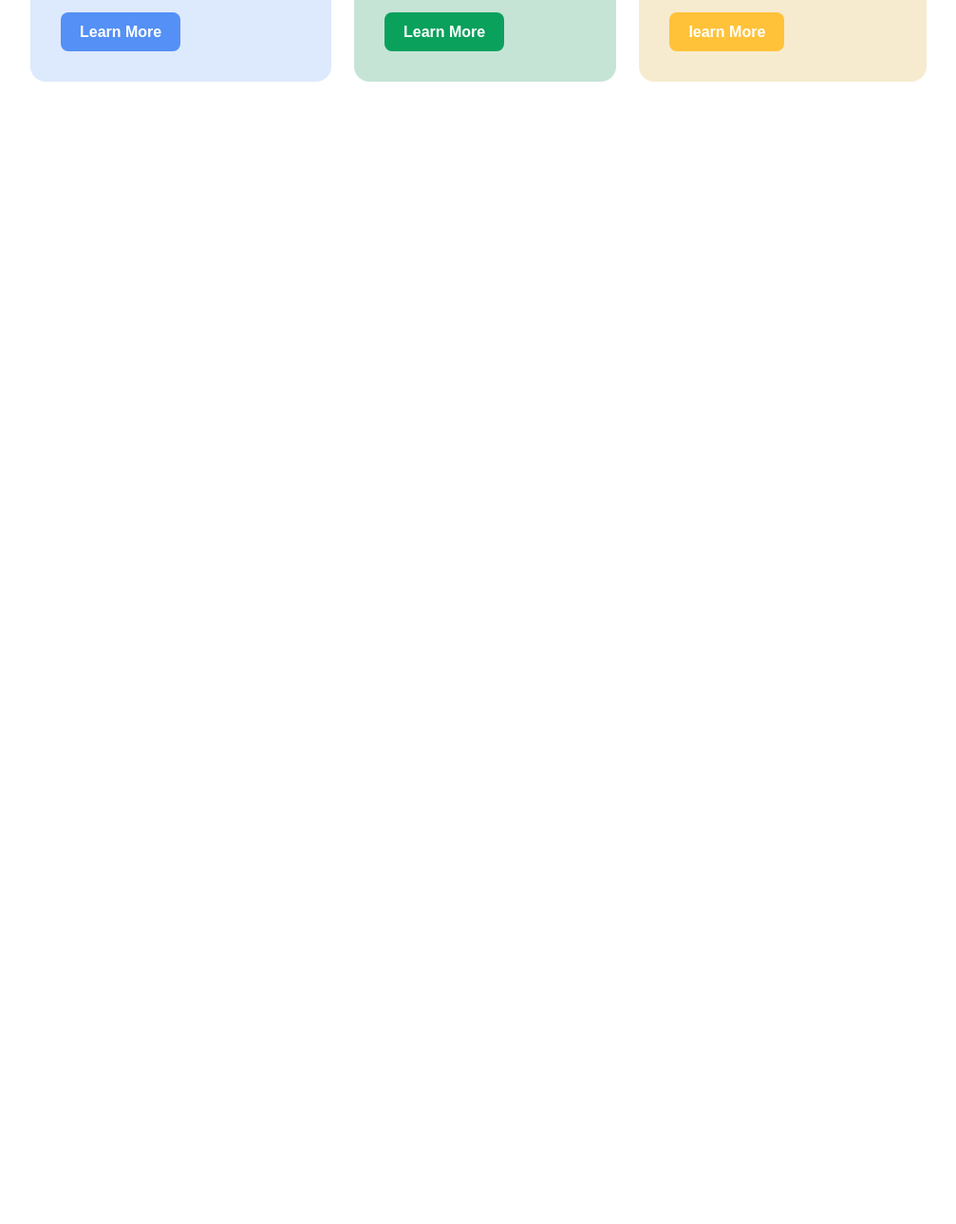
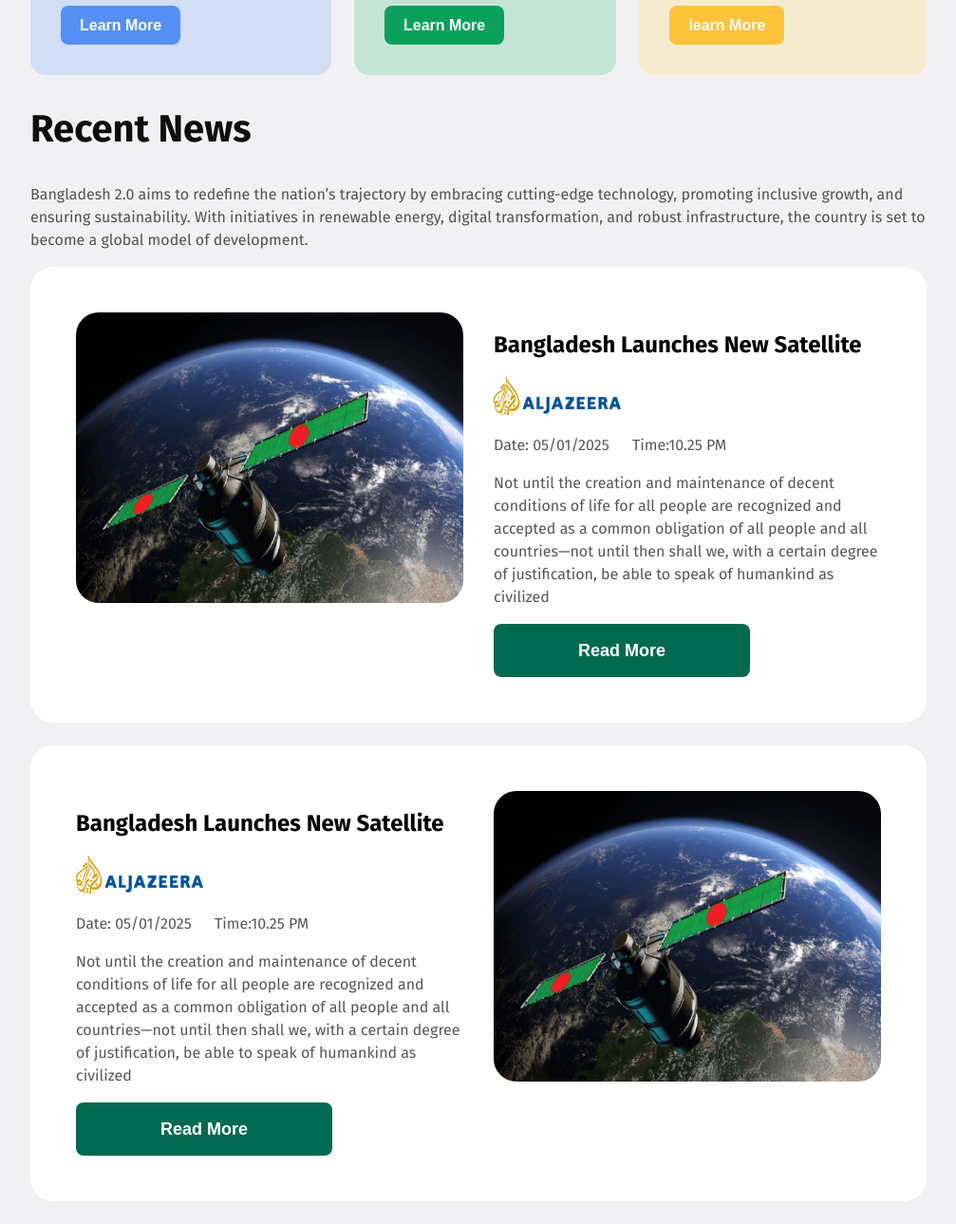
Before and after one commit to Khalidahsan007/assignment-1, a plain HTML site: page index.html in a window 1280 px wide. Shown: the part 1357-2646 px from the top of the page at 95% size, without its empty margins (136-1143 px from the left). Before the commit the page ends 1475 px from the top, so only its background shows below. Drawn offline with Linux system fonts and the light colour scheme.

Commit message:
added recent news

```diff
--- a/index.html
+++ b/index.html
@@ -37,7 +37,7 @@
 
 
         <section class="visions">
-            <h3 class="caption">The Vision of Future</h3>
+            <h2 class="caption">The Vision of Future</h2>
             <p class="description">Bangladesh 2.0 aims to redefine the nation’s trajectory by embracing cutting-edge technology, promoting inclusive growth, and ensuring sustainability. With initiatives in renewable energy, digital transformation, and robust infrastructure, the country is set to become a global model of development.</p>
 
            <div class="vision-container">
@@ -77,6 +77,57 @@
 
 
 
+        <section class="recent-news">
+
+            <h2 class="caption">Recent News</h2>
+            <p class="description">Bangladesh 2.0 aims to redefine the nation’s trajectory by embracing cutting-edge technology, promoting inclusive growth, and ensuring sustainability. With initiatives in renewable energy, digital transformation, and robust infrastructure, the country is set to become a global model of development.</p>
+
+            <div class="satelite-container-one">
+
+                <div class="satelite-img">
+                    <img src="assets/satelite.png" alt="">
+                </div>
+
+                <div class="satelite-one-right">
+                   <h1 class="satelite-heading">Bangladesh Launches New Satellite</h1>
+                   <p><img src="assets/al-jazeera.png"></p>
+                   <p class="description">Date: 05/01/2025 <span class="time">Time:10.25 PM</span></p>
+                   <p class="description">Not until the creation and maintenance of decent conditions of life for all people are recognized and accepted as a common obligation of all people and all countries—not until then shall we,
+                    with a certain degree of justification, be able to speak of humankind as civilized</p>
+                    <button class="btn-primary">Read More</button>
+
+                </div>
+
+
+            </div>
+
+
+
+            <div class="satelite-container-one">
+
+
+                <div class="satelite-one-right">
+                   <h1 class="satelite-heading">Bangladesh Launches New Satellite</h1>
+                   <p><img src="assets/al-jazeera.png"></p>
+                   <p class="description">Date: 05/01/2025 <span class="time">Time:10.25 PM</span></p>
+                   <p class="description">Not until the creation and maintenance of decent conditions of life for all people are recognized and accepted as a common obligation of all people and all countries—not until then shall we,
+                    with a certain degree of justification, be able to speak of humankind as civilized</p>
+                    <button class="btn-primary">Read More</button>
+
+                </div>
+
+                <div class="satelite-img">
+                    <img src="assets/satelite.png" alt="">
+                </div>
+
+            </div>
+
+
+
+        </section>
+
+
+
 
 
 
--- a/styles/style.css
+++ b/styles/style.css
@@ -1,6 +1,10 @@
 .fira-sans-regular {
     font-family: "Fira Sans", serif;
     font-style: normal;
+}
+
+body{
+    background-color: #F1F1F3;
 }
 
 /* hero-section */
@@ -183,3 +187,37 @@ border-radius: 8px;
 background: rgb(255, 194, 57);
 border: none;
 }
+
+/* recent-news */
+
+.recent-news{
+    margin-left: 160px;
+    margin-right: 160px;
+}
+
+
+.satelite-container-one{
+    display: flex;
+    align-items: stretch;
+    gap: 32px;
+    border-radius: 24px;
+    background: rgb(255, 255, 255);
+    padding: 48px;
+    margin-bottom: 24px;
+
+}
+
+.satelite-img > img{
+   border-radius: 24px;
+   width: 408px;
+   height: 306px;
+
+}
+
+.satelite-container-one{
+    display: flex;
+}
+
+.time{
+    margin-left: 20px;
+}
```
